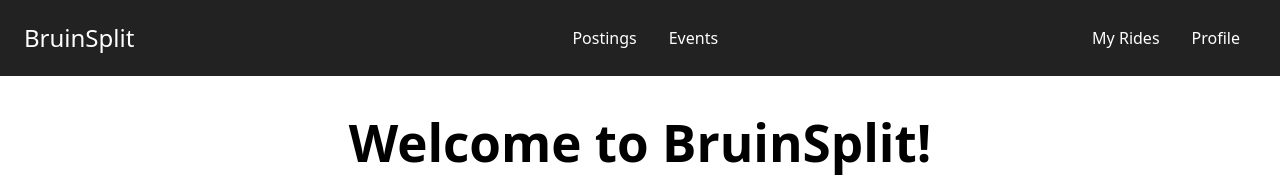
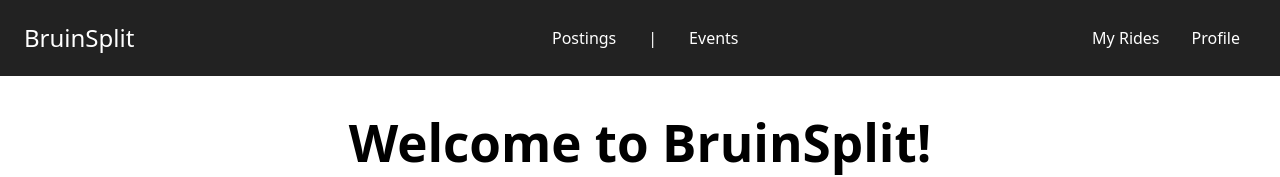
Before and after one commit to joshuajin06/BruinSplit, a React (Vite) app in the folder frontend/bruinsplit/: page / in a window 1280 px wide. Shown: the top 177 px of the page. Built offline with nearby package versions, Linux system fonts and the light colour scheme.

Commit message:
Minor changes to navbar

```diff
--- a/frontend/bruinsplit/src/components/navbar.jsx
+++ b/frontend/bruinsplit/src/components/navbar.jsx
@@ -22,6 +22,7 @@ export default function Navbar() {
       <h2 className="siteTitle"><Link to="/">BruinSplit</Link></h2>
       <ul className="nav-linksC">
         <li><Link to="/postings">Postings</Link></li>
+        <a>|</a>
         <li><Link to="/events">Events</Link></li>
       </ul>
       <ul className="nav-linksR">
```
